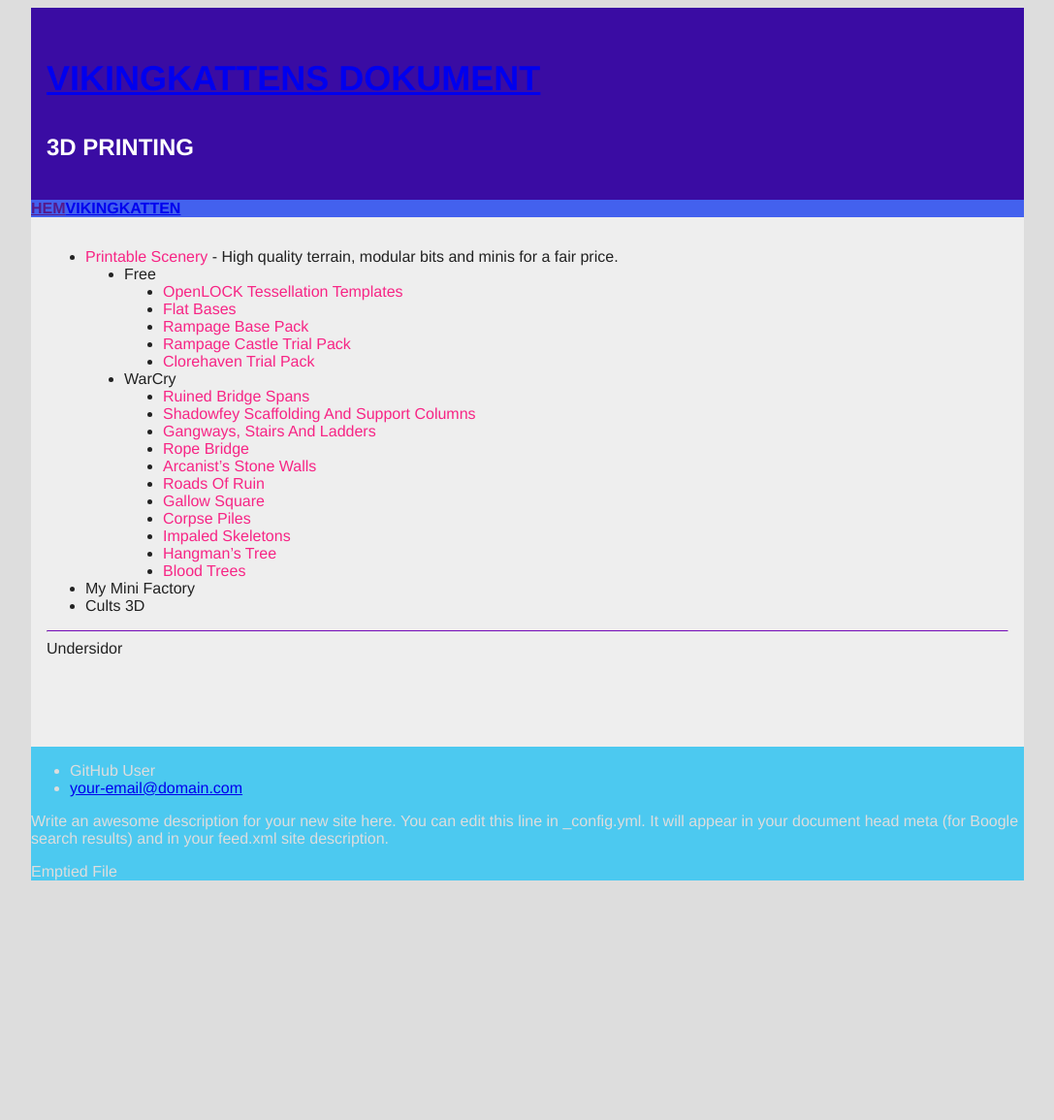
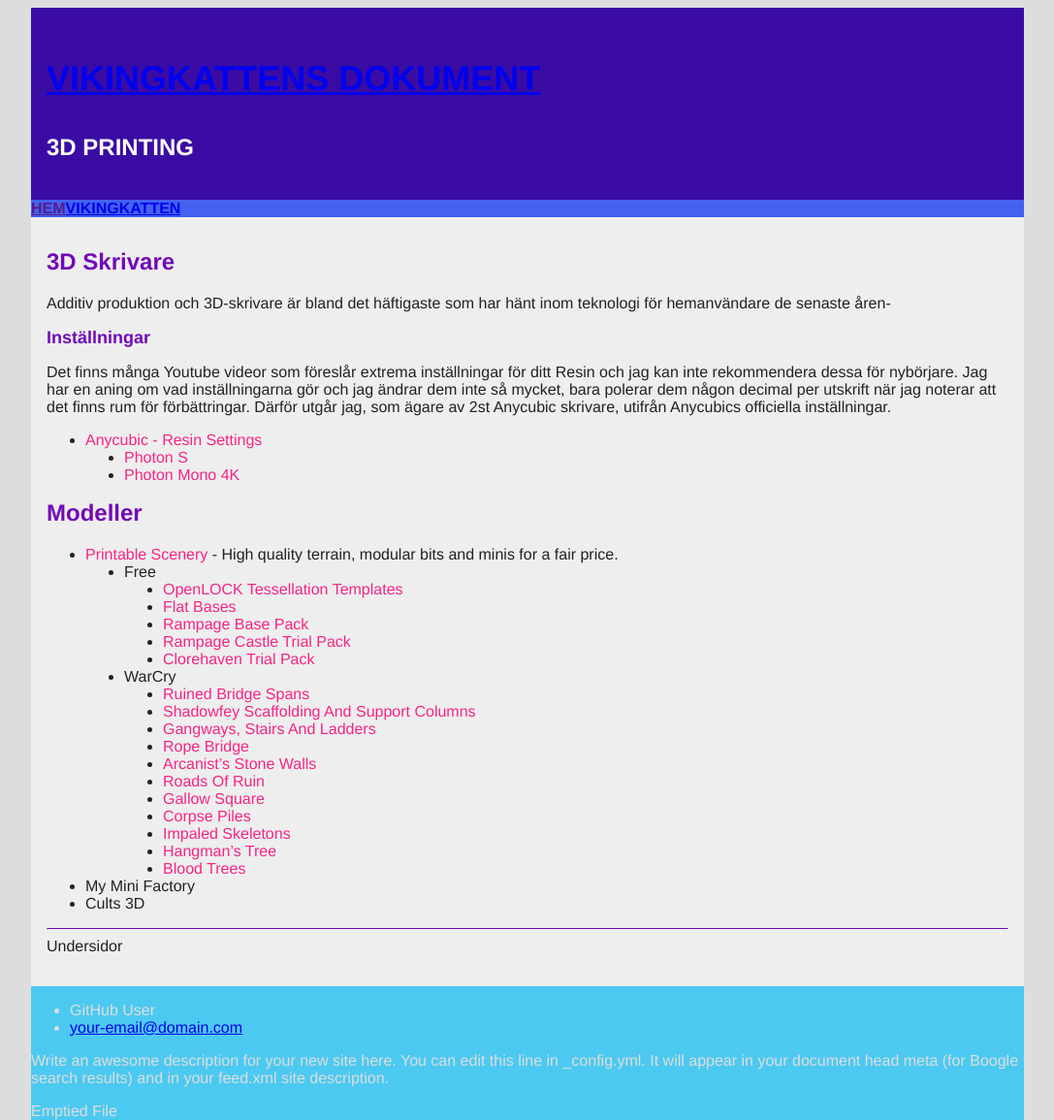
Before and after one commit to viking-cat/dokument, a Jekyll site: the page built from _pages/bradspel/3dprinting.md, in a window 1280 px wide. Shown: the whole page at 97% size, without its empty margins (96-1183 px from the left). Built offline with Jekyll 4.4.1, drawn with Linux system fonts in a browser that asks for light colours; before the commit the page ends 908 px from its top, so only the background shows below that.

Commit message:
Update 3dprinting.md

```diff
--- a/_pages/bradspel/3dprinting.md
+++ b/_pages/bradspel/3dprinting.md
@@ -2,6 +2,20 @@
 layout: page
 title: "3D Printing"
 ---
+
+# 3D Skrivare
+
+Additiv produktion och 3D-skrivare är bland det häftigaste som har hänt inom teknologi för hemanvändare de senaste åren-
+
+## Inställningar
+
+Det finns många Youtube videor som föreslår extrema inställningar för ditt Resin och jag kan inte rekommendera dessa för nybörjare. Jag har en aning om vad inställningarna gör och jag ändrar dem inte så mycket, bara polerar dem någon decimal per utskrift när jag noterar att det finns rum för förbättringar. Därför utgår jag, som ägare av 2st Anycubic skrivare, utifrån Anycubics officiella inställningar.
+
+* [Anycubic - Resin Settings](https://www.anycubic.com/blogs/news/resin-settings-for-anycubic-3d-printers)
+  * [Photon S](https://www.anycubic.com/blogs/news/resin-settings-for-anycubic-3d-printers#photons)
+  * [Photon Mono 4K](https://www.anycubic.com/blogs/news/resin-settings-for-anycubic-3d-printers#photonmono4k)
+
+# Modeller
 
 * [Printable Scenery](https://www.printablescenery.com/) - High quality terrain, modular bits and minis for a fair price.
   * Free
```
